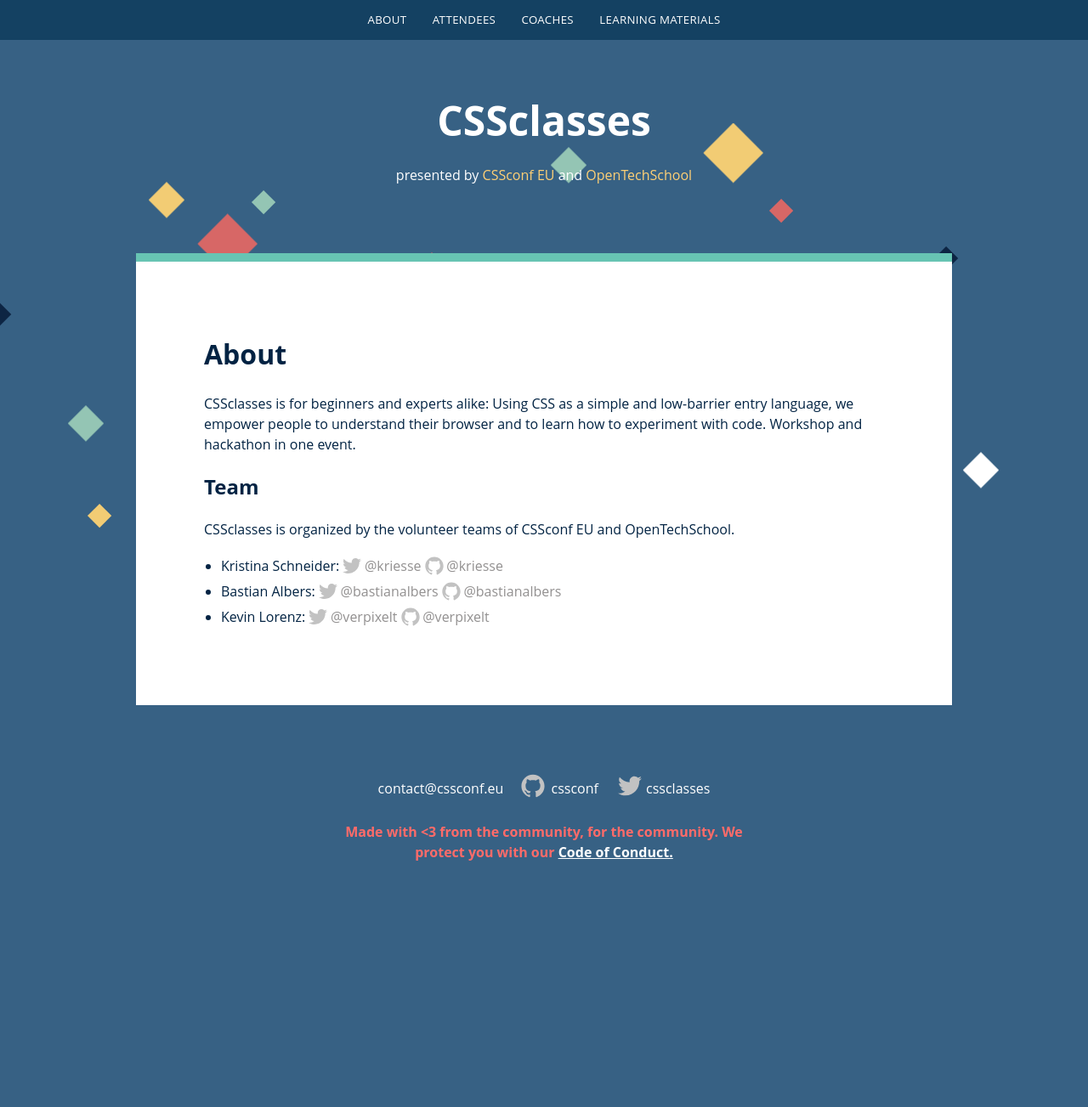
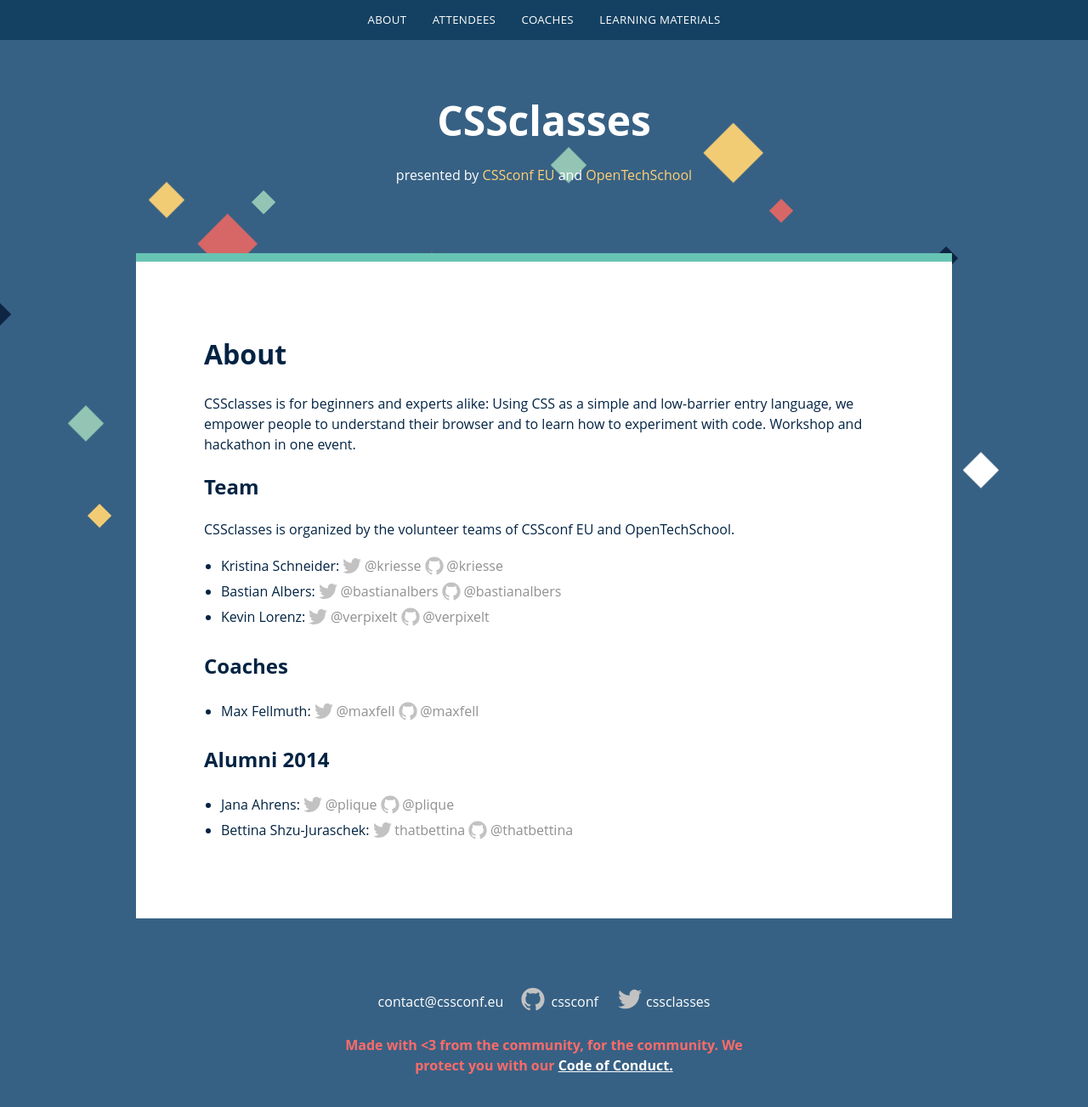
Before and after one commit to cssconf/CSSclasses--old, a Jekyll site: the page built from about.md, in a window 1280 px wide. Shown: the top 1303 px of the page at 85% size. Built offline with Jekyll 4.4.1, drawn with Linux system fonts in a browser that asks for light colours; nearby versions of some CDN libraries.

Commit message:
Add Coaches and Alumni

```diff
--- a/about.md
+++ b/about.md
@@ -15,3 +15,18 @@
   <li>Bastian Albers: <a href="https://twitter.com/bastianalbers">@bastianalbers</a> <a href="https://github.com/bastianalbers">@bastianalbers</a></li>
   <li>Kevin Lorenz: <a href="https://twitter.com/verpixelt">@verpixelt</a> <a href="https://github.com/verpixelt">@verpixelt</a></li>
 </ul>
+
+
+## Coaches
+
+<ul class="team">
+  <li>Max Fellmuth: <a href="https://twitter.com/maxfell">@maxfell</a> <a href="https://github.com/maxfell">@maxfell</a></li>
+</ul>
+
+
+## Alumni 2014
+
+<ul class="team">
+  <li>Jana Ahrens: <a href="https://twitter.com/plique">@plique</a> <a href="https://github.com/plique">@plique</a></li>
+  <li>Bettina Shzu-Juraschek: <a href="https://twitter.com/thatbettina">thatbettina</a> <a href="https://github.com/thatbettina">@thatbettina</a></li>
+</ul>
```
